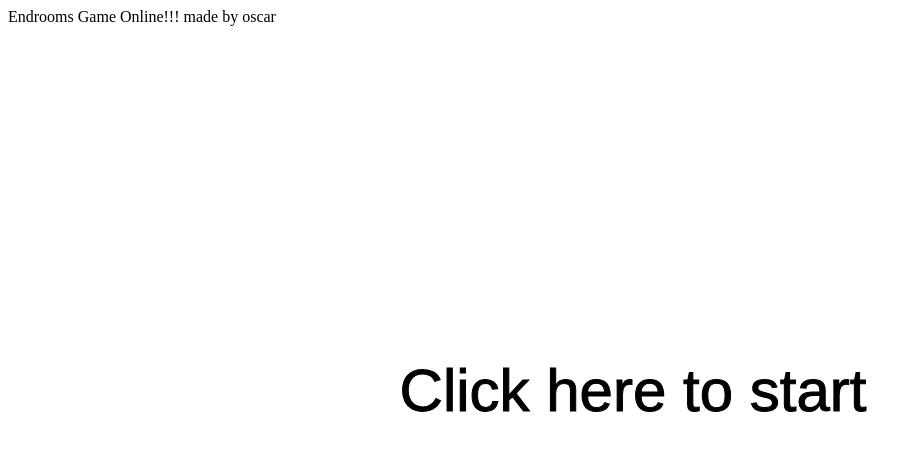
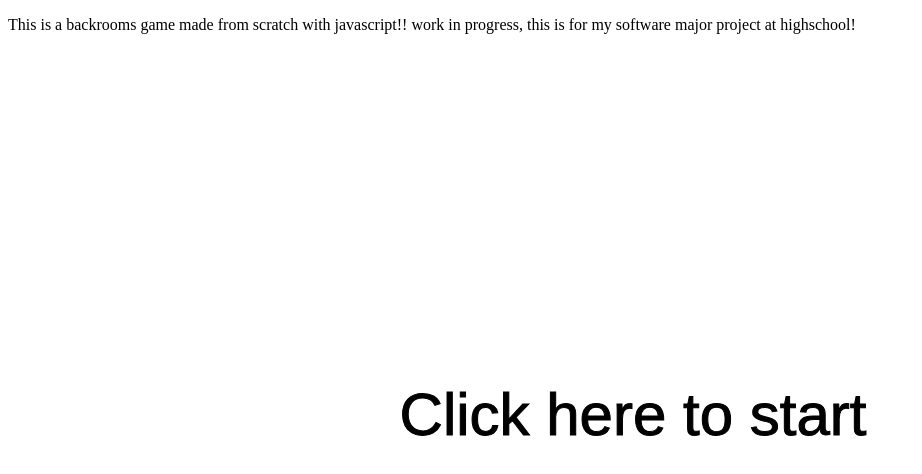
Before and after one commit to GotaGoFast/backrooms, a plain HTML site: page index.html in a window 1280 px wide. Shown: the whole page, without its empty margins (0-922 px from the left). Drawn offline with Linux system fonts and the light colour scheme.

Commit message:
Update index.html

```diff
--- a/index.html
+++ b/index.html
@@ -1,9 +1,14 @@
 <!DOCTYPE html>
 <html>
 <head>
+<title>
     Endrooms Game Online!!! made by oscar
+</title>
 </head>
 <body>
+<p>
+    This is a backrooms game made from scratch with javascript!! work in progress, this is for my software major project at highschool!
+</p>
 
 <canvas id="canvas" width="50" height="50"></canvas>
 <script src="maze.js?v=<%= Date.now() %>"> </script>
```
